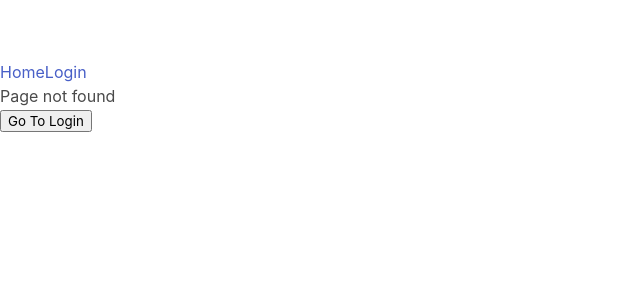
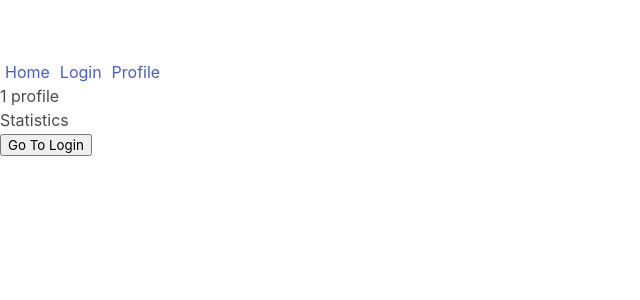
Before and after one commit to farzin2171/VueStepByStep, a Vue app in the folder Vue_Step03/new-app/: page /profile/1/stats in a window 1280 px wide. Before the commit this address had no page. Shown: the top 300 px of the page, without its empty margins (0-640 px from the left). Built offline with nearby package versions, Linux system fonts and the light colour scheme; what @ckeditor/ckeditor5-vue would draw is missing.

Commit message:
working progress

```diff
--- a/Vue_Step03/new-app/src/App.vue
+++ b/Vue_Step03/new-app/src/App.vue
@@ -6,6 +6,7 @@
            <a @click="page='login'">Login</a> -->
            <router-link to="/">Home</router-link>
            <router-link to="/login">Login</router-link>
+           <router-link to="/profile">Profile</router-link>
         </div>
         <router-view></router-view>
         <button @click="goToLogin">Go To Login</button>
@@ -63,5 +64,7 @@ export default {
     border 1px solid green
   input.invalid
     border 1px solid red
+  a
+     padding 0 5px
 
 </style>
--- a/Vue_Step03/new-app/src/Pages/Home.vue
+++ b/Vue_Step03/new-app/src/Pages/Home.vue
@@ -75,7 +75,23 @@ export default {
         {value:"2",text:"Other"},
       ]
      },
-  }
+  }, beforeRouteEnter (to, from, next) {
+
+        next(vm=>{
+         let formString=localStorage.getItem('home-form') || null;
+
+        if(formString !==null && formString !=="")
+        {
+          vm.form=JSON.parse(formString);
+        }
+        });
+    },
+    beforeRouteLeave (to,from,next) {
+
+      let formString=JSON.stringify(this.form);
+         localStorage.setItem('home-form',formString)
+          next();
+    },
 }
 </script>
 <style lang="stylus" scoped>
--- a/Vue_Step03/new-app/src/Pages/Login.vue
+++ b/Vue_Step03/new-app/src/Pages/Login.vue
@@ -19,7 +19,7 @@ export default {
   },
   methods:{
     login(){
-      this.$router.push("profile");
+      //this.$router.push("profile");
     }
   }
 }
--- a/Vue_Step03/new-app/src/Pages/Profile.vue
+++ b/Vue_Step03/new-app/src/Pages/Profile.vue
@@ -2,6 +2,9 @@
   <div>
       <h1 v-if="name===''"> Your Profile</h1>
       <h1 v-else>{{name}} profile</h1>
+      <div>
+          <router-view></router-view>
+      </div>
   </div>
 </template>
 <script lang="ts">
@@ -10,6 +13,14 @@ export default {
         return {
             name:""
         }
+    },
+    beforeRouteEnter (to, from, next) {
+        console.log("Route Enter");
+        next();
+    },
+    beforeRouteLeave (to,from,next) {
+          console.log("Route Leave");
+          next();
     },
     created(){
        console.log(this.$route);
--- /dev/null
+++ b/Vue_Step03/new-app/src/Pages/Stats.vue
@@ -0,0 +1,13 @@
+<template>
+     <div>
+         <h1> Statistics </h1>
+     </div>
+</template>
+<script>
+export default {
+
+}
+</script>
+<style>
+
+</style>
--- a/Vue_Step03/new-app/src/router.js
+++ b/Vue_Step03/new-app/src/router.js
@@ -4,13 +4,15 @@ import Home from './Pages/Home'
 import Login from './Pages/Login'
 import Profile from './Pages/Profile'
 import Error404 from './Pages/404'
+import Stats from './Pages/Stats'
+
 
 
 
 
 Vue.use(Router)
 
-export default new Router({
+const router= new Router({
     mode:'history',
     routes:[
         {
@@ -26,7 +28,22 @@ export default new Router({
         {
             path:'/profile/:name?',
             name:'profile',
-            component:Profile
+            component:Profile,
+            beforeEnter(to,from,next){
+              console.log("entering Profile");
+              console.log(to);
+              console.log(from);
+              next();
+            },
+            meta:{
+              auth:true
+            },
+            children:[
+                {
+                    path:'stats',
+                    component:Stats
+                }
+            ]
         },
         {
             path:'*',
@@ -35,3 +52,23 @@ export default new Router({
         }
     ]
 })
+
+router.beforeEach((to,from,next)=>{
+   if(to.matched.some(record=>record.meta.auth))
+   {
+       //Check if it is autonticated
+       let authenticated=true;
+       if(authenticated){
+           console.log('user authenticated');
+           next();
+       }
+       else
+       {
+           //redirct to login
+       }
+
+   }
+   next();
+});
+
+export default router;
```
